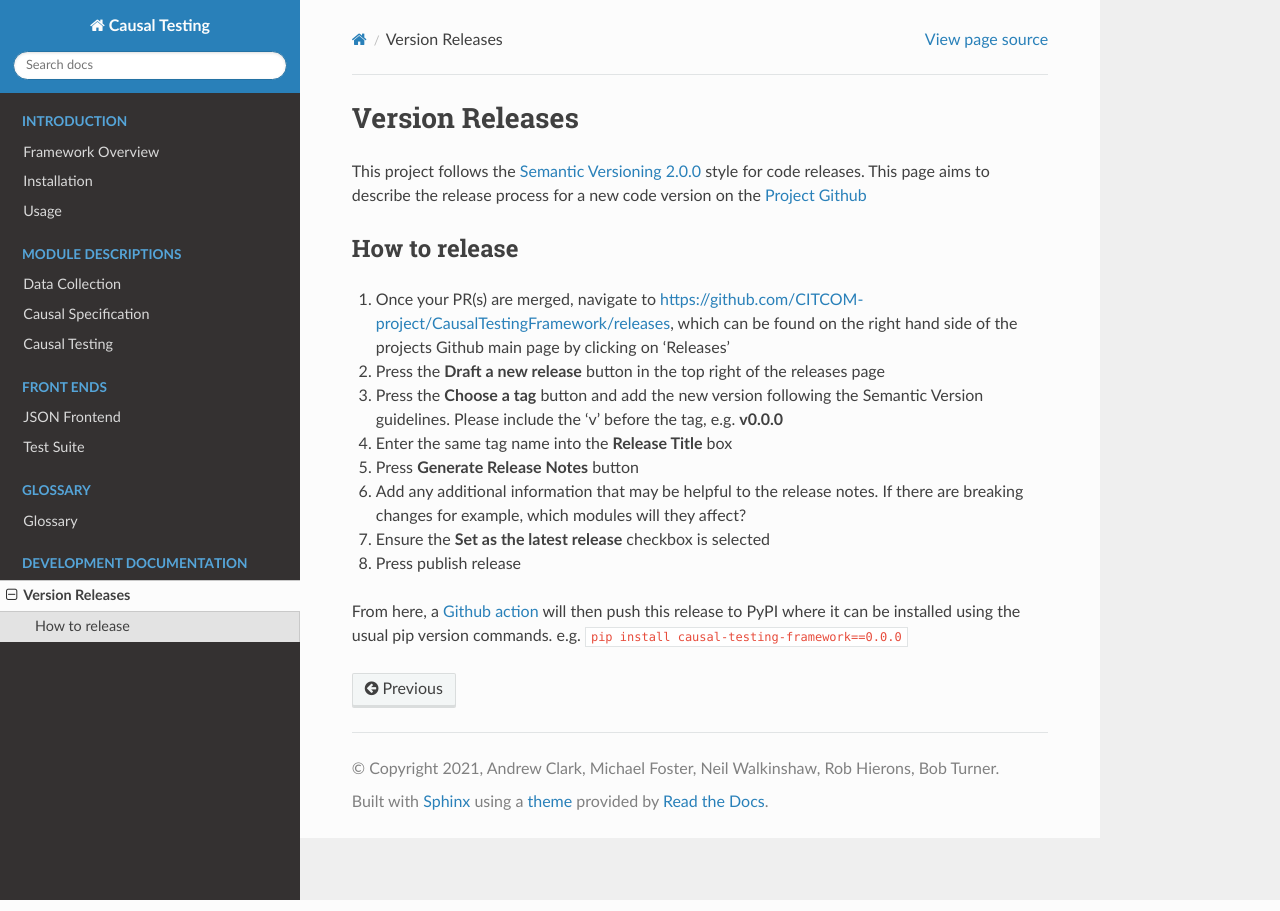
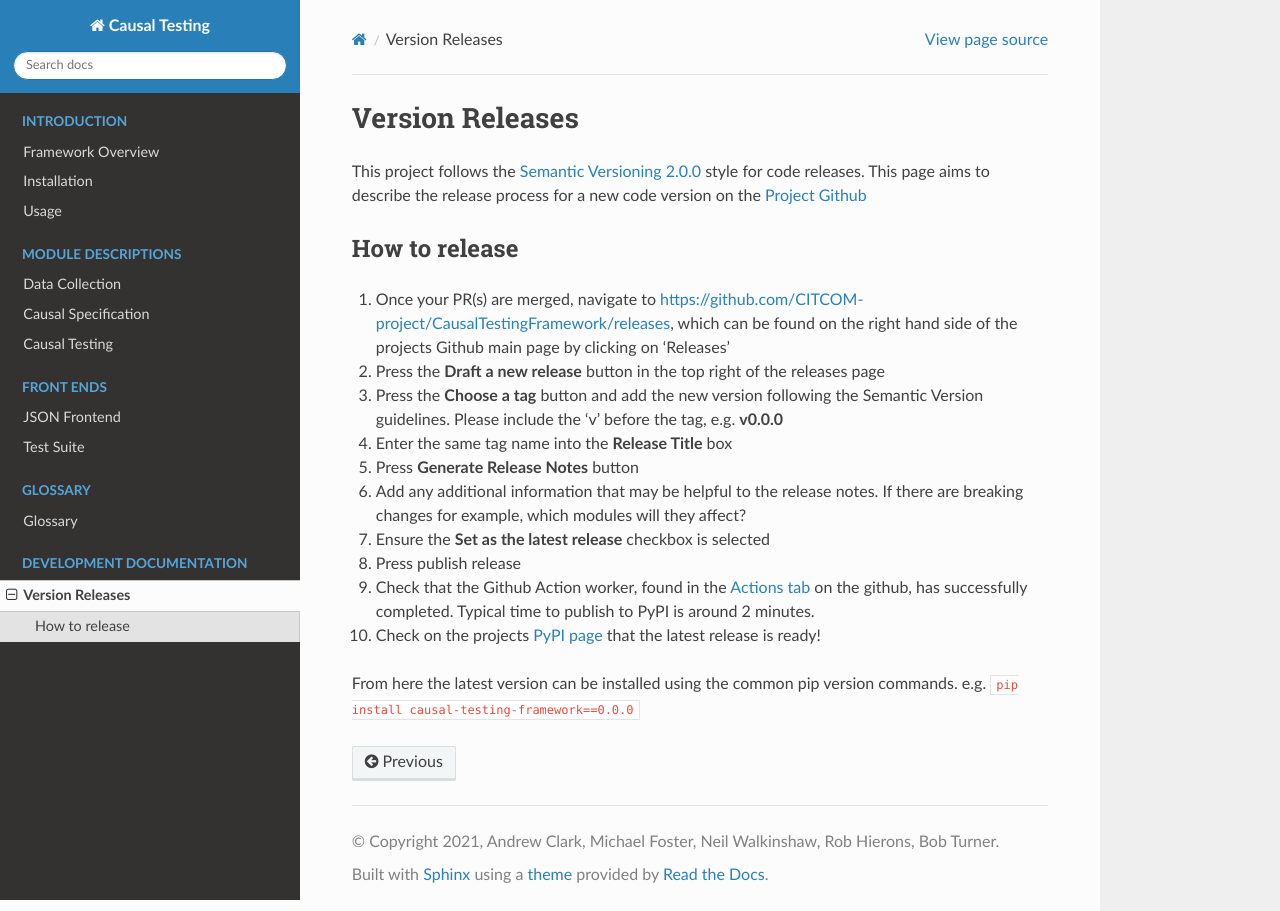
Before and after one commit to CITCOM-project/CausalTestingFramework, a Sphinx documentation site: the page built from docs/source/dev/version_release.rst, in a window 1280 px wide. Built offline with Sphinx 7.4.7 and the Read the Docs theme 2.0.0, drawn with Linux system fonts in a browser that asks for light colours; pages that are not in the unit, such as notebooks, are missing from menus.

Commit message:
Update version_release.rst to include checking steps

```diff
--- a/docs/source/dev/version_release.rst
+++ b/docs/source/dev/version_release.rst
@@ -23,4 +23,8 @@ How to release
 
 #. Press publish release
 
-From here, a `Github action <https://github.com/CITCOM-project/CausalTestingFramework/blob/main/.github/workflows/publish-to-pypi.yaml>`_ will then push this release to PyPI where it can be installed using the usual pip version commands. e.g. ``pip install causal-testing-framework==0.0.0``
+#. Check that the Github Action worker, found in the `Actions tab <https://github.com/CITCOM-project/CausalTestingFramework/actions>`_ on the github, has successfully completed. Typical time to publish to PyPI is around 2 minutes.
+
+#. Check on the projects `PyPI page <https://pypi.org/project/causal-testing-framework/>`_ that the latest release is ready!
+
+From here the latest version can be installed using the common pip version commands. e.g. ``pip install causal-testing-framework==0.0.0``
```
